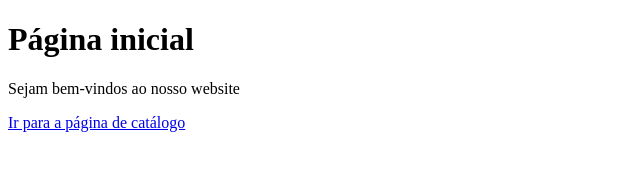
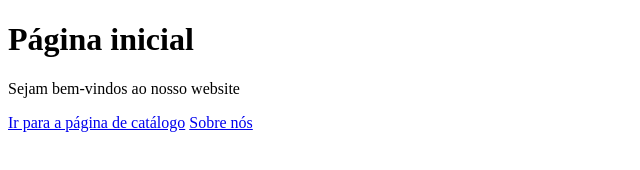
Before and after one commit to BrunoBuilder/desafio_merge_com_conflito2, a plain HTML site: page index.html in a window 1280 px wide. Shown: the full height of the page, 0-640 px from the left. Drawn offline with Linux system fonts and the light colour scheme.

Commit message:
About page

```diff
--- a/index.html
+++ b/index.html
@@ -10,5 +10,6 @@
     <h1>Página inicial</h1>
     <p>Sejam bem-vindos ao nosso website</p>
     <a href="catalog.html">Ir para a página de catálogo</a>
+    <a href="about.html">Sobre nós</a>
   </body>
 </html>
```
Also changed, not shown: about.html (added).
